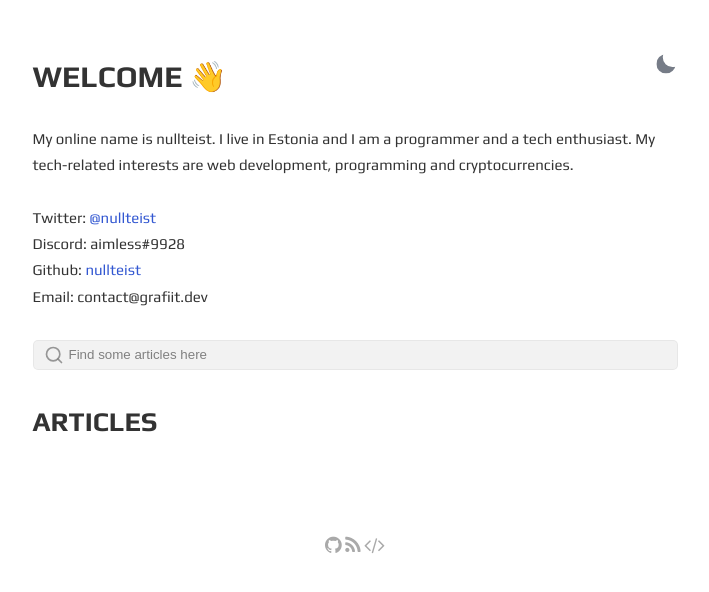
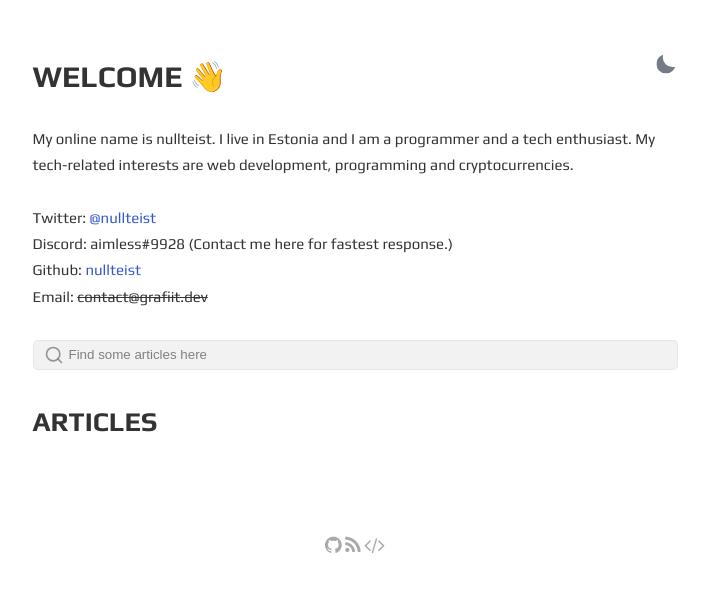
Before and after one commit to nullteist/grafiit-dev, a Jekyll site: the page built from index.html, in a window 1280 px wide. Shown: the top 592 px of the page, without its empty margins (285-994 px from the left). Built offline with Jekyll 4.4.1, drawn with Linux system fonts in a browser that asks for light colours.

Commit message:
Update _config.yml

```diff
--- a/_config.yml
+++ b/_config.yml
@@ -5,9 +5,9 @@ description: >-
   My online name is nullteist. I live in Estonia and I am a programmer and a tech enthusiast. My tech-related interests are web development, programming and cryptocurrencies.
   <br><br>
   Twitter: <a href="https://twitter.com/nullteist">@nullteist</a><br>
-  Discord: aimless#9928<br>
+  Discord: aimless#9928 (Contact me here for fastest response.)<br>
   Github: <a href="https://github.com/nullteist">nullteist</a><br>
-  Email: contact@grafiit.dev
+  Email: <strike>contact@grafiit.dev</strike>
 lang: en-US
 timezone: Europe/Tallinn
 repo: https://github.com/nullteist/grafiit-dev # site repo [optional]
```
